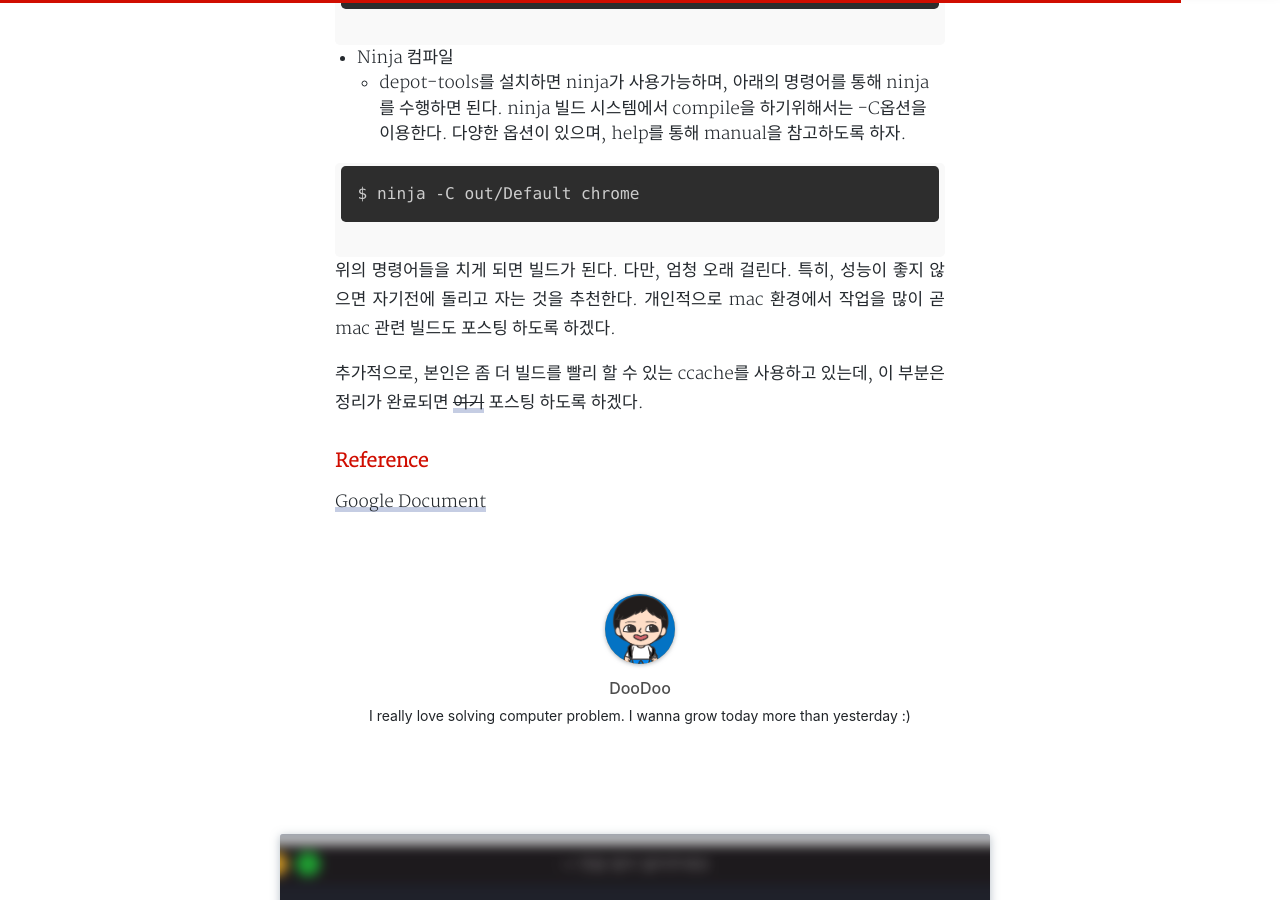
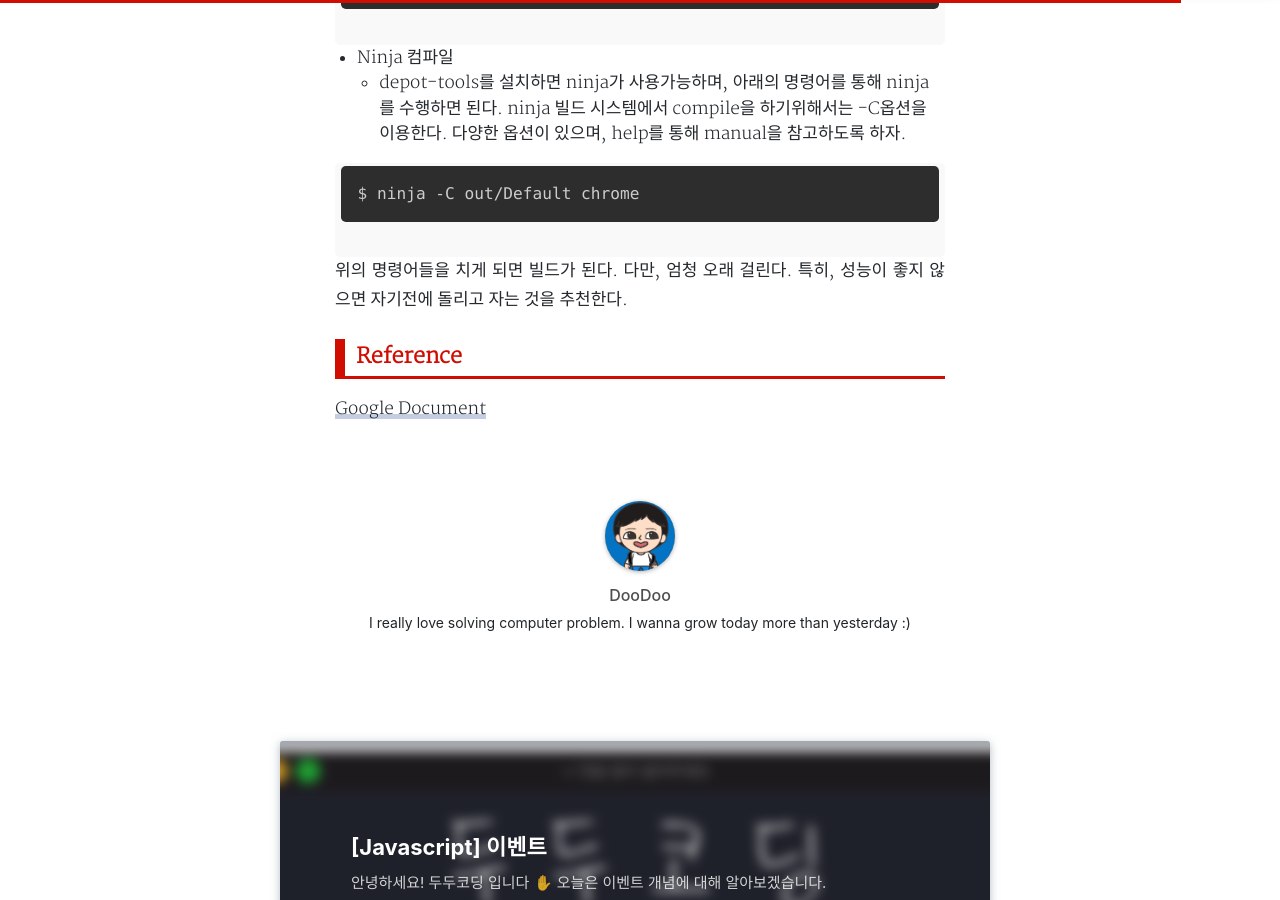
Before and after one commit to 0xd00d00/0xd00d00.github.io, a Jekyll site: the page built from _posts/2022-02-19-chromium_build.md, in a window 1280 px wide and 900 px high, scrolled down 4438 px. Built offline with Jekyll 4.4.1, drawn with Linux system fonts in a browser that asks for light colours; nearby versions of some CDN libraries; some web fonts are replaced; comment, search, counter and statistics services are not loaded; a style sheet for code colours, icons or effects is not loaded.

Commit message:
[post] change the post

````diff
--- a/_posts/2022-02-19-chromium_build.md
+++ b/_posts/2022-02-19-chromium_build.md
@@ -178,12 +178,7 @@
 $ ninja -C out/Default chrome
 ```
 
-위의 명령어들을 치게 되면 빌드가 된다. 다만, 엄청 오래 걸린다. 특히, 성능이 좋지
-않으면 자기전에 돌리고 자는 것을 추천한다. 개인적으로 mac 환경에서 작업을 많이
-곧 mac 관련 빌드도 포스팅 하도록 하겠다.
+위의 명령어들을 치게 되면 빌드가 된다. 다만, 엄청 오래 걸린다. 특히, 성능이 좋지 않으면 자기전에 돌리고 자는 것을 추천한다.
 
-추가적으로, 본인은 좀 더 빌드를 빨리 할 수 있는 ccache를 사용하고 있는데, 이
-부분은 정리가 완료되면 ~~[여기]()~~ 포스팅 하도록 하겠다.
-
-#### Reference
+### Reference
 [Google Document](https://chromium.googlesource.com/chromium/src/+/master/docs/linux/build_instructions.md)
````
